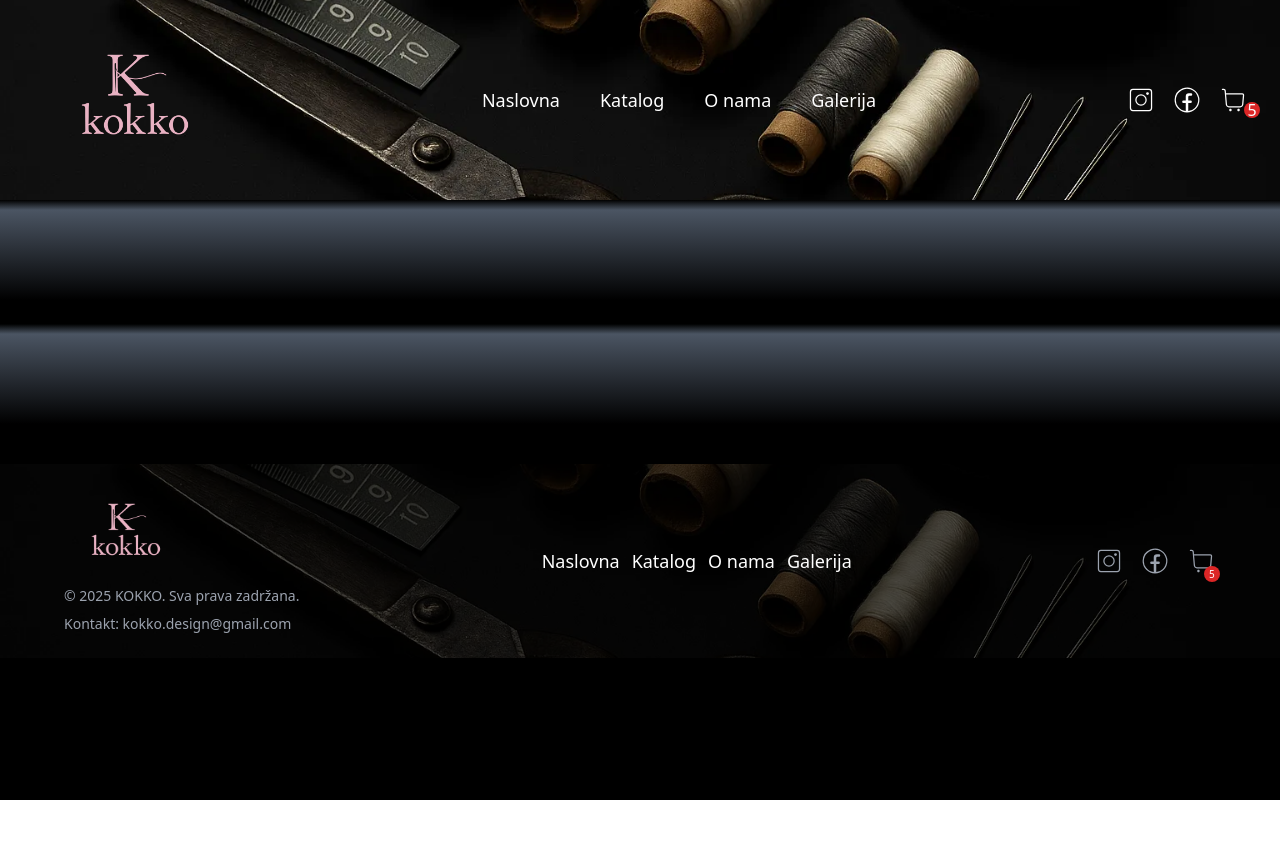
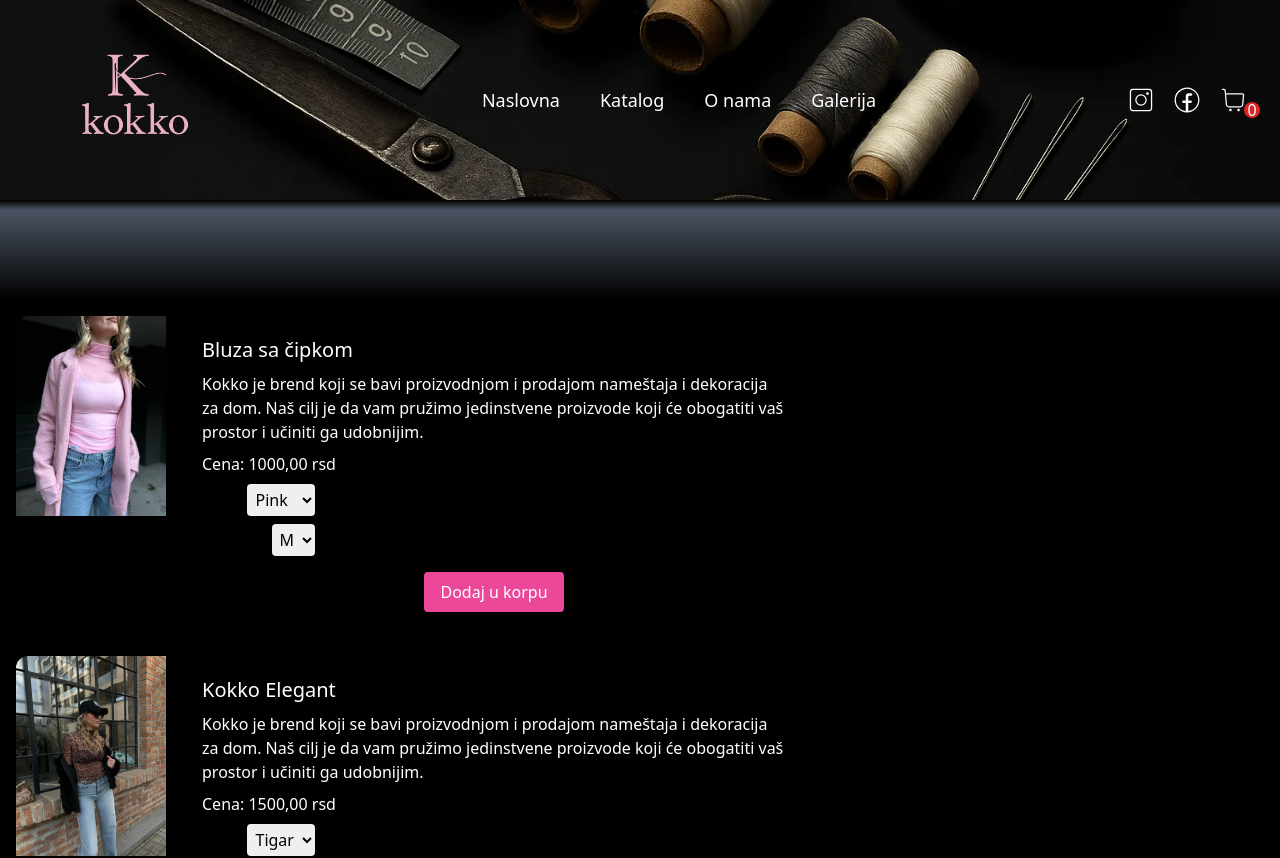
Before and after one commit to BokeeJ/kokko, a React (Vite) app: page /katalog in a window 1280 px wide. Shown: the top 858 px of the page. Before the commit the page ends 800 px from the top, so only its background shows below. Built offline with nearby package versions, Linux system fonts and the light colour scheme.

Commit message:
cart finished

```diff
--- a/src/App.jsx
+++ b/src/App.jsx
@@ -2,15 +2,21 @@ import Navbar from "./Components/Navbar";
 import MiniBar from "./Components/MiniBar";
 import Footer from "./Components/Footer";
 import ScrollControl from "./services/ScrollControl";
-import { useState } from "react";
+import { useEffect, useState } from "react";
 import { Outlet } from "react-router-dom";
 
 function App() {
   const [isOpen, setIsOpen] = useState(false);
-
+  const [brojac, setBrojac] = useState(0)
   const toggleMenu = () => {
     setIsOpen(!isOpen);
   };
+  useEffect(() => {
+    const korpa = JSON.parse(localStorage.getItem("korpa")) || []
+    setBrojac(korpa.length)
+  }, [])
+
+
 
   return (
     <div className="relative min-h-screen bg-black h-full">
@@ -35,18 +41,19 @@ function App() {
       </div>
       <ScrollControl />
       {/* Navbar */}
-      <Navbar />
+      <Navbar brojac={brojac} />
 
       {/* Fini prelaz - fade */}
       <div className="h-[10px] bg-gradient-to-b from-transparent to-gray-600"></div><div className="h-[90px] bg-gradient-to-t from-transparent to-gray-600"></div>
-      <Outlet />
+      <Outlet context={{ brojac, setBrojac }} />
+
       {/* Main */}
 
       {/* Fini prelaz - fade */}
       <div className="h-[10px] bg-gradient-to-b from-transparent to-gray-600"></div><div className="h-[90px] bg-gradient-to-t from-transparent to-gray-600"></div>
 
       {/* Footer */}
-      <Footer />
+      <Footer brojac={brojac} />
 
 
 
--- a/src/Components/Footer.jsx
+++ b/src/Components/Footer.jsx
@@ -1,8 +1,9 @@
 import { CiInstagram, CiFacebook, CiShoppingCart } from "react-icons/ci";
 import { Link } from "react-router-dom";
 
-function Footer() {
-    let brojac = 5;
+
+function Footer(props) {
+
     return (
         <footer
             className="w-full text-gray-400 p-6 lg:mt-10 bg-cover bg-center relative"
@@ -66,7 +67,7 @@ function Footer() {
                     <Link to='/korpa'>
                         <CiShoppingCart className='text-3xl hover:text-pink-400 transition' />
                     </Link>
-                    <p className='text-white absolute text-[10px] ml-[110px] mt-5  w-4 h-4 flex justify-center items-center bg-red-600 rounded-full'>{brojac}</p>
+                    <p className='text-white absolute text-[10px] ml-[110px] mt-5  w-4 h-4 flex justify-center items-center bg-red-600 rounded-full'>{props.brojac}</p>
                 </div>
 
             </div>
--- a/src/Components/Navbar.jsx
+++ b/src/Components/Navbar.jsx
@@ -7,8 +7,8 @@ import {
 
 import { Link } from 'react-router-dom';
 
-function Navbar() {
-    let brojac = 5;
+function Navbar(props) {
+
     return (
         <div className='relative w-full h-[100px] lg:h-[200px] overflow-hidden'>
             {/* Pozadinska slika */}
@@ -47,7 +47,7 @@ function Navbar() {
                         <Link to='/korpa'>
                             <CiShoppingCart className='text-xl text-pink-200 hover:text-pink-500 cursor-pointer' />
                         </Link>
-                        <p className='text-white absolute text-[10px] right-0 mt-4 w-3 h-3 flex justify-center items-center bg-red-600 rounded-full'>{brojac}</p>
+                        <p className='text-white absolute text-[10px] right-0 mt-4 w-3 h-3 flex justify-center items-center bg-red-600 rounded-full'>{props.brojac}</p>
                     </div>
                 </div>
             </div>
@@ -113,7 +113,7 @@ function Navbar() {
                         <CiShoppingCart className='text-3xl text-white hover:text-pink-300 cursor-pointer' />
 
                     </Link>
-                    <h6 className='text-white absolute right-5 mt-5 w-4 h-4 flex justify-center items-center bg-red-600 rounded-full'>{brojac}</h6>
+                    <h6 className='text-white absolute right-5 mt-5 w-4 h-4 flex justify-center items-center bg-red-600 rounded-full'>{props.brojac}</h6>
                 </div>
             </div>
         </div>
--- a/src/main.jsx
+++ b/src/main.jsx
@@ -10,6 +10,7 @@ import Katalog from './pages/Katalog.jsx'
 import Galerija from './pages/Galerija.jsx'
 import PageNotFound from './pages/PageNotFound.jsx'
 import Korpa from './pages/Korpa.jsx'
+import OrderInformation from './services/OrderInformation.jsx'
 
 const router = createBrowserRouter([
   {
@@ -40,6 +41,10 @@ const router = createBrowserRouter([
       {
         path: 'korpa',
         element: <Korpa />
+      },
+      {
+        path: 'order',
+        element: <OrderInformation />
       }
     ]
   }
--- a/src/pages/Katalog.jsx
+++ b/src/pages/Katalog.jsx
@@ -1,8 +1,120 @@
-import React from 'react'
+import React, { useState } from 'react'
+import katalog from '../services/Katalog'
+import { useOutletContext } from "react-router-dom"
+import { motion, AnimatePresence } from "framer-motion"
+
 
 function Katalog() {
+    const { setBrojac } = useOutletContext()
+    const [odabiri, setOdabiri] = useState({})
+    const [poruka, setPoruka] = useState(false)
+
+    const handleChange = (id, tip, vrednost) => {
+        setOdabiri(prev => ({
+            ...prev,
+            [id]: {
+                ...prev[id],
+                [tip]: vrednost
+            }
+        }))
+    }
+
+    const handleAddToCart = (item) => {
+        const selekcija = odabiri[item.id] || {}
+        const korpa = JSON.parse(localStorage.getItem("korpa")) || []
+
+        korpa.push({
+            id: item.id,
+            naziv: item.naziv,
+            slika: item.slika,
+            cena: item.cena,
+            boja: selekcija.boja || item.boja[0],
+            velicina: selekcija.velicina || item.velicina[0]
+        })
+
+        localStorage.setItem("korpa", JSON.stringify(korpa))
+        setBrojac(korpa.length)
+        setPoruka(true)
+        setTimeout(() => setPoruka(false), 2000)
+
+    }
+
     return (
-        <div>Katalog</div>
+        <div className="flex flex-col gap-6 p-4">
+            <AnimatePresence>
+                {poruka && (
+                    <motion.div
+                        initial={{ opacity: 0, y: -30 }}
+                        animate={{ opacity: 1, y: 0 }}
+                        exit={{ opacity: 0, y: -30 }}
+                        transition={{ duration: 0.4 }}
+                        className="fixed top-1/2 left-1/2 transform -translate-x-1/2 -translate-y-1/2
+                       bg-green-500 text-white px-6 py-3 rounded-xl shadow-xl z-[1000] text-xl"
+                    >
+                        ✅ Dodato u korpu!
+                    </motion.div>
+                )}
+            </AnimatePresence>
+            {katalog.map((item) => {
+                const selekcija = odabiri[item.id] || {}
+
+                return (
+                    <div key={item.id} className="flex gap-4 w-full bg-black rounded-xl shadow-md overflow-hidden">
+                        {/* Slika */}
+                        <div>
+                            <img className="w-[150px] h-[200px] object-cover" src={item.slika} alt={item.naziv} />
+                        </div>
+
+                        {/* Podaci */}
+                        <div className="p-5 flex flex-col w-[50%] justify-between">
+                            <div className="space-y-2">
+                                <p className="text-white text-xl">{item.naziv}</p>
+                                <p className="text-white">{item.opis}</p>
+                                <p className="text-white">Cena: {item.cena},00 rsd</p>
+
+                                {/* Biranje boje */}
+                                <div className="text-black">
+                                    Boja:
+                                    <select
+                                        className="ml-2 p-1 rounded"
+                                        value={selekcija.boja || item.boja[0]}
+                                        onChange={(e) => handleChange(item.id, "boja", e.target.value)}
+                                    >
+                                        {item.boja.map((b, i) => (
+                                            <option key={i} value={b}>{b}</option>
+                                        ))}
+                                    </select>
+                                </div>
+
+                                {/* Biranje veličine */}
+                                <div className="text-black">
+                                    Veličina:
+                                    <select
+                                        className="ml-2 p-1 rounded"
+                                        value={selekcija.velicina || item.velicina[0]}
+                                        onChange={(e) => handleChange(item.id, "velicina", e.target.value)}
+                                    >
+                                        {item.velicina.map((v, i) => (
+                                            <option key={i} value={v}>{v}</option>
+                                        ))}
+                                    </select>
+                                </div>
+                            </div>
+
+                            {/* Dugme */}
+                            <div className="flex justify-center items-center mt-4">
+                                <button
+                                    onClick={() => handleAddToCart(item)}
+                                    className="text-white bg-pink-500 px-4 py-2 rounded hover:bg-pink-600"
+                                >
+                                    Dodaj u korpu
+                                </button>
+                            </div>
+                        </div>
+                    </div>
+                )
+            })}
+        </div>
     )
 }
 
--- a/src/pages/Korpa.jsx
+++ b/src/pages/Korpa.jsx
@@ -1,38 +1,68 @@
-import React from 'react'
-import katalog from '../services/Katalog';
-//react icons
-import { CiCircleRemove } from "react-icons/ci";
+import React, { useEffect, useState } from 'react'
+import { Link, useOutletContext } from "react-router-dom"
+
 function Korpa() {
-    katalog.map((item) => {
-        { console.log(item); }
-    })
-    // srediti da katalog ide u korpu...
+
+    const { setBrojac } = useOutletContext();
+    const [artikli, setArtikli] = useState([])
+
+
+    useEffect(() => {
+        const podaci = JSON.parse(localStorage.getItem("korpa")) || []
+        setArtikli(podaci)
+
+    }, [])
+
+    const obrisiArtikal = (index) => {
+        const novaKorpa = [...artikli]
+        novaKorpa.splice(index, 1)
+        setArtikli(novaKorpa)
+        localStorage.setItem("korpa", JSON.stringify(novaKorpa))
+        setBrojac(novaKorpa.length)
+    }
+
     return (
-        <div className='lg:flex-row flex flex-col'>
-            <div className='flex gap-2 w-full'>
+        <div className='lg:flex justify-between'>
+            {/* korpa */}
+            <div className="p-5 flex flex-col gap-6">
+                <h2 className="text-2xl text-white">Tvoja korpa</h2>
+                {artikli.length === 0 ? (
+                    <p className="text-gray-400">Korpa je prazna.</p>
+                ) : (
+                    artikli.map((artikal, i) => (
 
-                <div>
-                    <img className='w-[150px] h-[200px]' src="/slikabr1.webp" alt="pinkChick" />
-                </div>
-                <div className='p-5 flex flex-col w-[50%]'>
-                    <div>
-                        <p className='text-white'><span className='text-2xl text-pink-200'>Ime</span>: Basic Chipka</p>
-                        <p className='text-white'><span className='text-2xl text-pink-200'>Boja</span>:  Pink</p>
-                        <p className='text-white'><span className='text-2xl text-pink-200'>Velicina</span>:  25</p>
-                    </div>
-                    <div className='lg:flex flex-col justify-center items-center gap-2'>
-                        <CiCircleRemove color='white' size={30} />
-                        <h3 className='text-white'>Ukloni</h3>
-                    </div>
+                        <div key={i} className="flex gap-4 bg-black p-4 rounded-xl items-center">
 
-                </div>
+                            <img src={artikal.slika} alt={artikal.naziv} className="w-[100px] h-[120px] object-cover" />
+                            <div className="flex flex-col gap-1 text-white">
+                                <p>{artikal.naziv}</p>
+                                <p>Boja: {artikal.boja}</p>
+                                <p>Veličina: {artikal.velicina}</p>
+                                <p>Cena: {artikal.cena},00 RSD</p>
+                                <button
+                                    onClick={() => obrisiArtikal(i)}
+                                    className="mt-2 text-sm text-pink-400 hover:underline"
+                                >
+                                    Ukloni iz korpe
+                                </button>
+                            </div>
+                        </div>
+                    ))
+                )}
             </div>
-            <div className='w-[40%] gap-3'>
-                <h3 className='text-white'> <span className='text-2xl text-pink-200'>Cena</span>: 1800,00rsd</h3>
-                <h3 className='text-white'><span className='text-2xl text-pink-200'>Ukupno</span>: 1800,00rsd</h3>
-                <button className='bg-pink-200 text-black p-1 m-5 rounded-lg'>Poruči</button>
+            {/* zavrsno */}
+            <div className='m-5 p-5'>
+                <h2 className="text-2xl text-white">Ukupna cena</h2>
+                <p className="text-white">
+                    {artikli.reduce((ukupno, artikal) => ukupno + artikal.cena, 0)},00 RSD
+                </p>
+                <Link to={'/order'}>
+                    <button className="mt-4 text-white bg-pink-500 px-4 py-2 rounded hover:bg-pink-600">
+                        Nastavi</button>
+                </Link>
             </div>
         </div>
+
     )
 }
 
--- a/src/services/Katalog.js
+++ b/src/services/Katalog.js
@@ -5,7 +5,8 @@ const katalog = [
         cena: 1000,
         slika: '/slikabr1.webp',
         opis: 'Kokko je brend koji se bavi proizvodnjom i prodajom nameštaja i dekoracija za dom. Naš cilj je da vam pružimo jedinstvene proizvode koji će obogatiti vaš prostor i učiniti ga udobnijim.',
-        kategorija: 'Bluza'
+        boja: ['Pink', 'Crna', 'Plava'],
+        velicina: ['M', 'L', 'S'],
     },
     {
         id: 2,
@@ -13,7 +14,8 @@ const katalog = [
         cena: 1500,
         slika: '/slikabr2.webp',
         opis: 'Kokko je brend koji se bavi proizvodnjom i prodajom nameštaja i dekoracija za dom. Naš cilj je da vam pružimo jedinstvene proizvode koji će obogatiti vaš prostor i učiniti ga udobnijim.',
-        kategorija: 'Haljina'
+        boja: ['Tigar', 'Crna', 'Plava'],
+        velicina: ['M', 'L', 'S'],
     }
 ]
 
```
Also changed, not shown: src/services/OrderInformation.jsx (added, +39 -0 lines).
